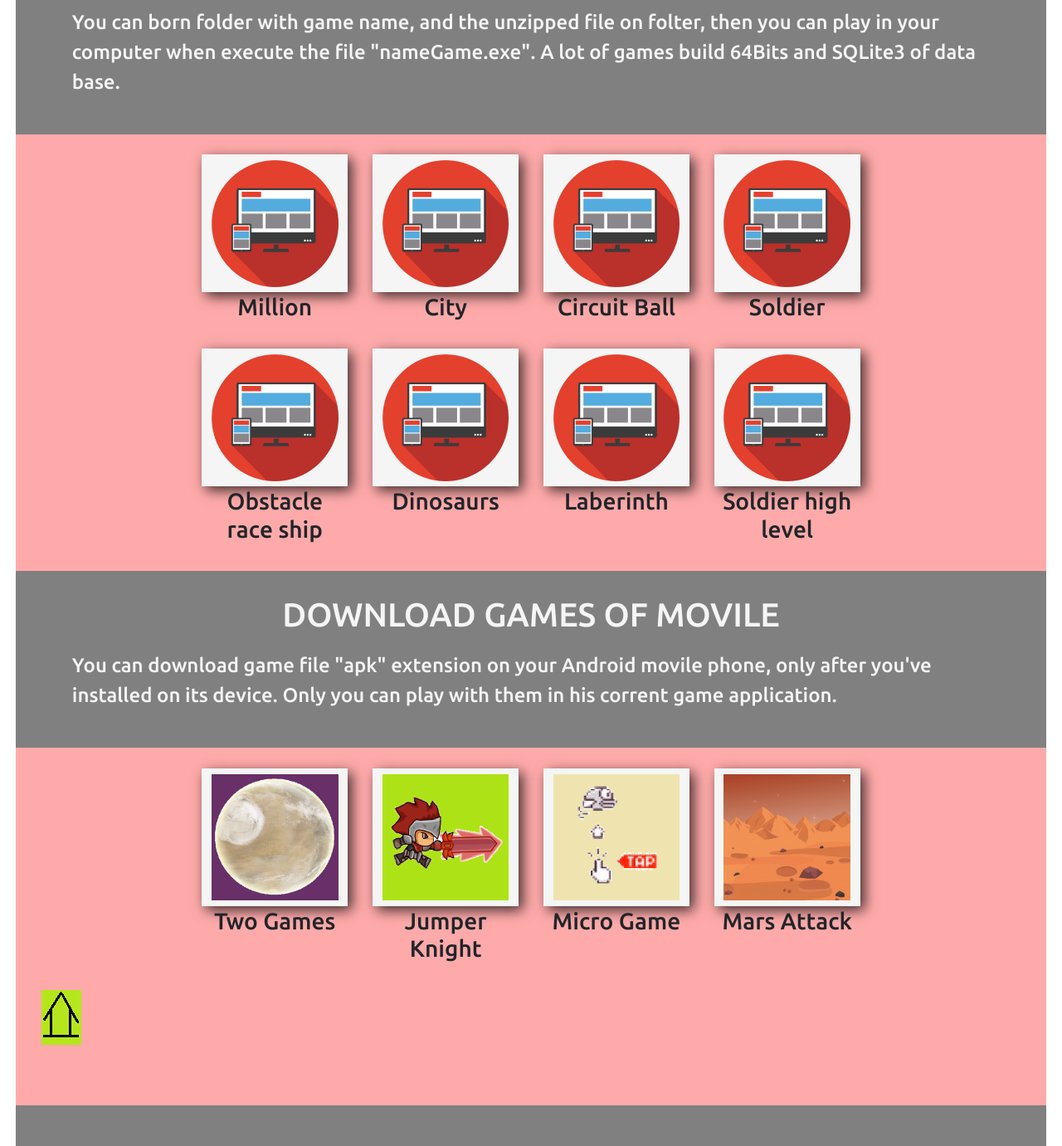
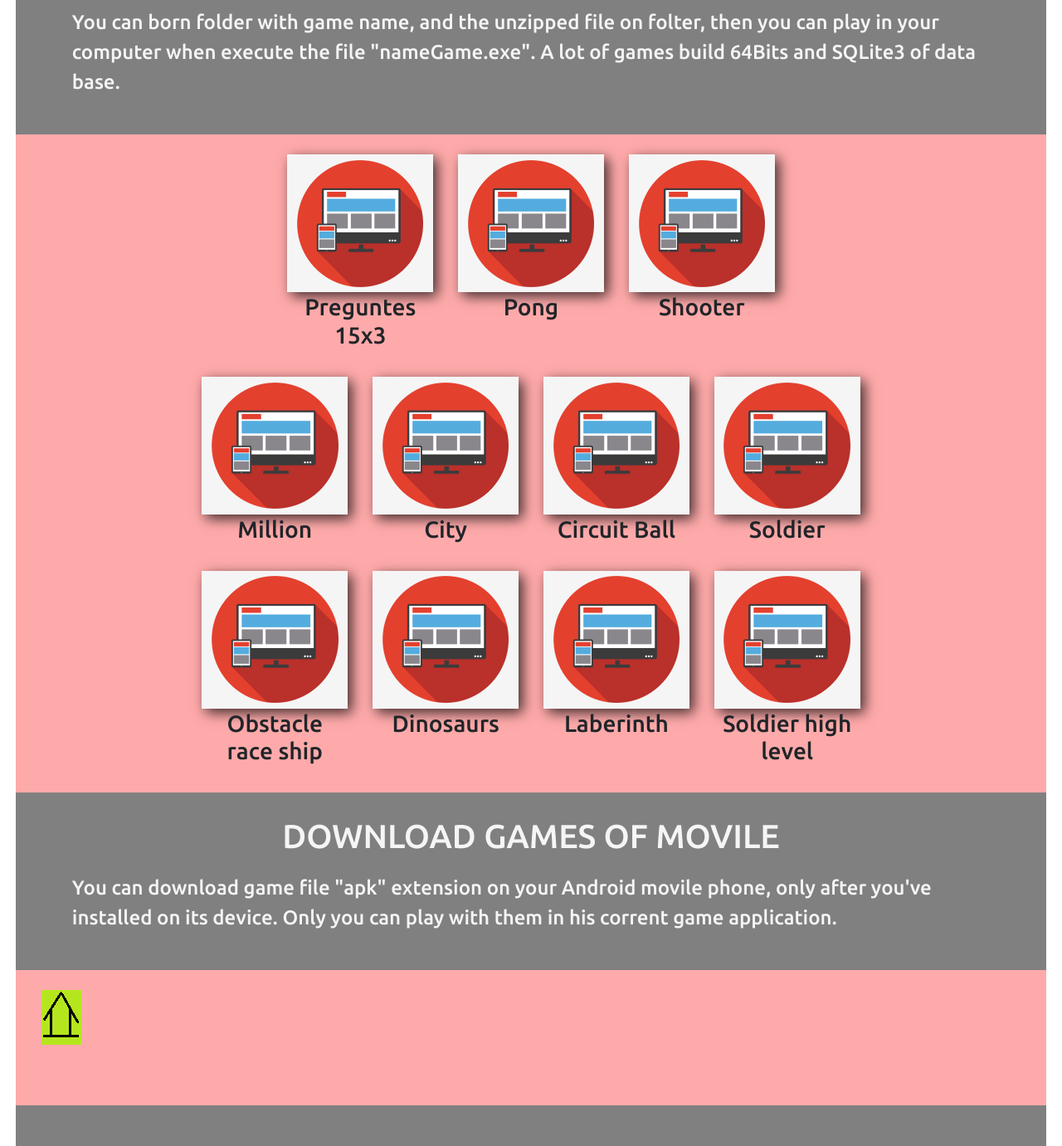
Before and after one commit to Gilbert46/webgame, a plain HTML site: page index.html in a window 1280 px wide. Shown: the part 2781-4162 px from the top of the page at 83% size. Drawn offline with nearby package versions, Linux system fonts and the light colour scheme; a web font is replaced by a local one.

Commit message:
Update index.html

```diff
--- a/index.html
+++ b/index.html
@@ -316,7 +316,7 @@
         </div>
     </header>
     <section>
-        <div class="row" hidden="">
+        <div class="row">
             <div class= "col-md-3"></div>
             <div class= "col-md-2">
                 <div id="img"><a href="./src/game/pregunta15x3.zip"><img id="img1" src="./src/img/ico.png" alt="game Pregunta"></a></div>
@@ -383,7 +383,7 @@
         </div>
     </header>
     <section>
-        <div class="row">
+        <div class="row" id="android" hidden="">
             <div class= "col-md-2"></div>
             <div class= "col-md-2">
                 <div id="img"><a href="./src/game/twogames.apk"><img id="img1" src="./src/img/twogames.png" alt="micro games"></a></div>
```
